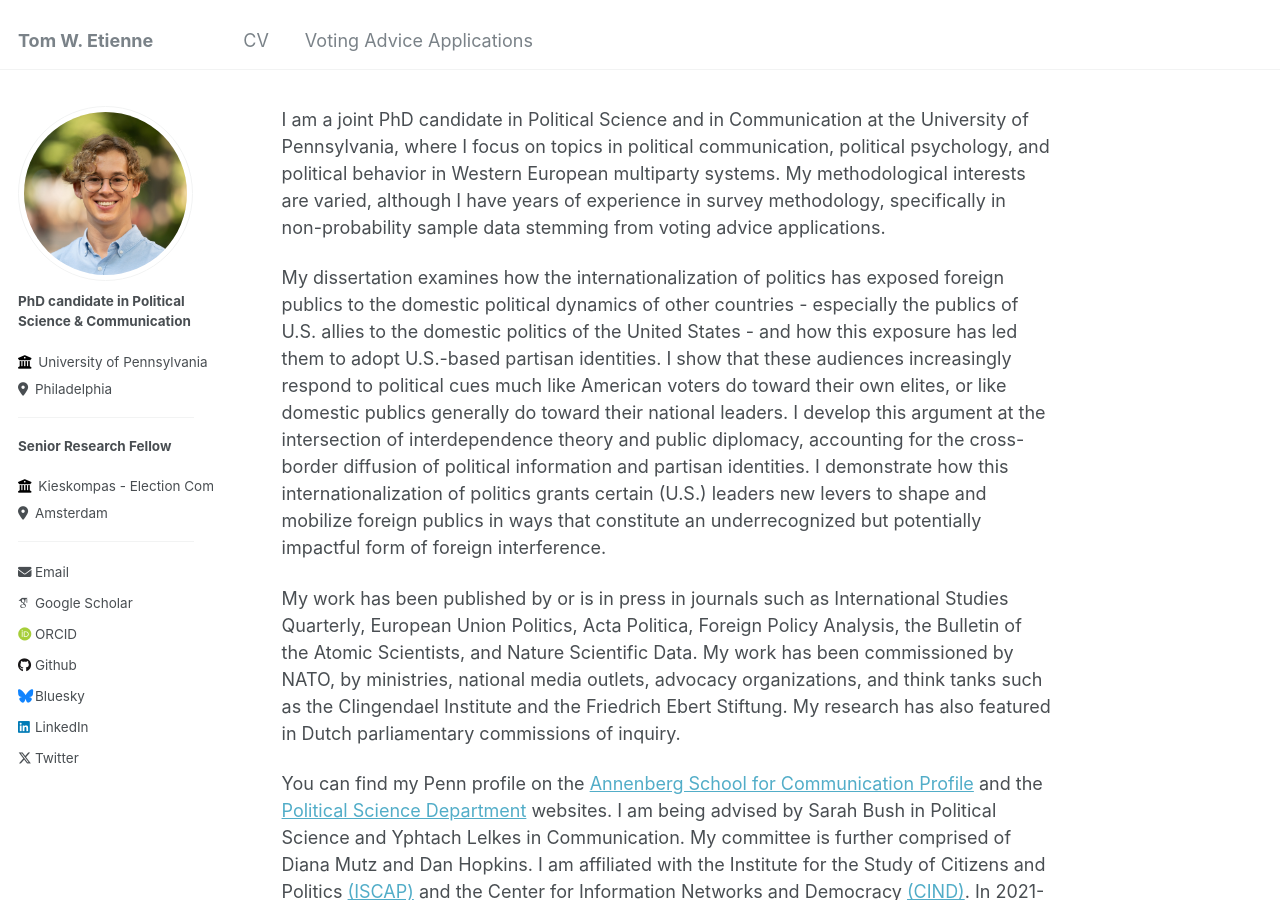
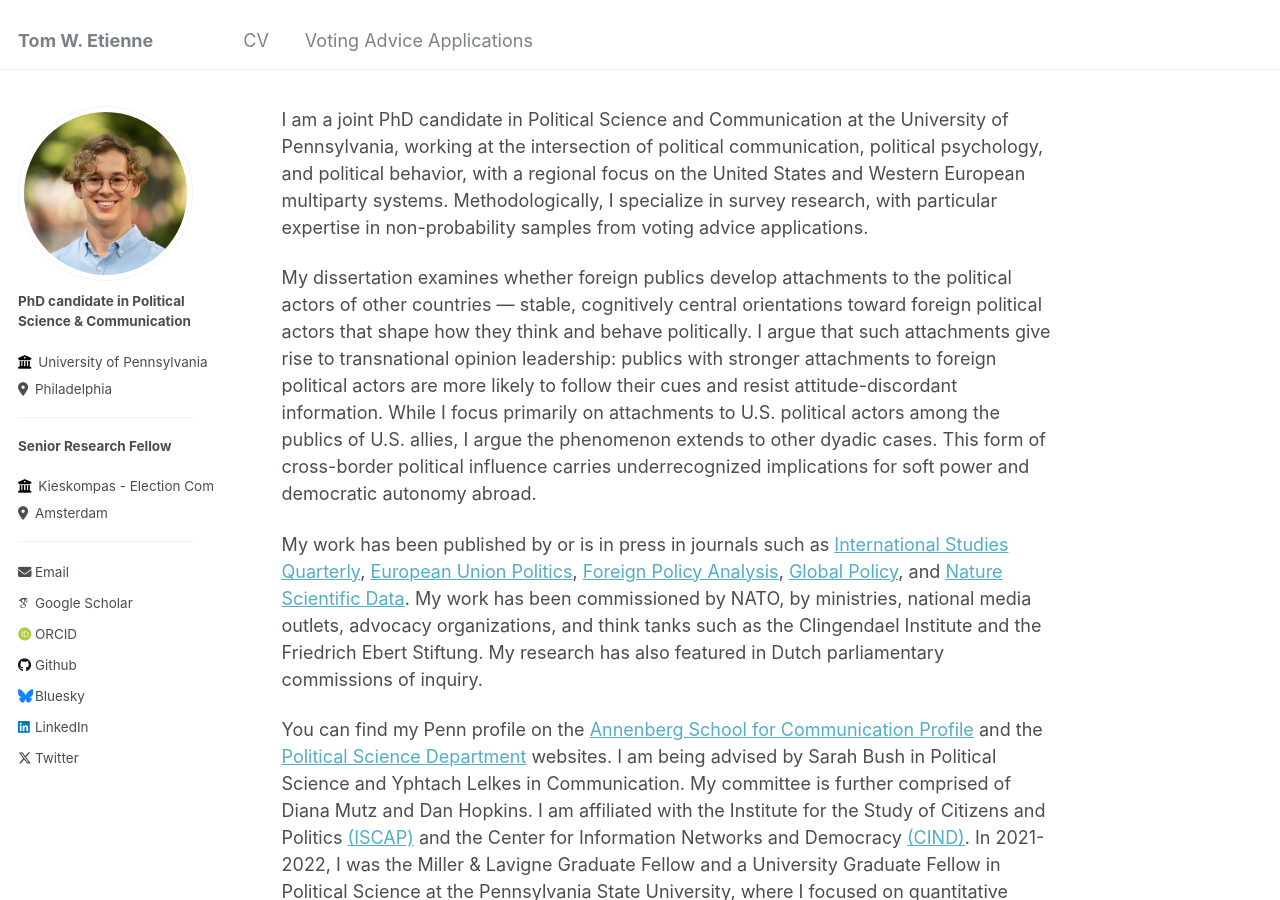
Before and after one commit to tomwetienne/tomwetienne.github.io, a Jekyll site: the page built from _pages/about.md, in a window 1280 px wide and 900 px high. Built offline with Jekyll 4.4.1, drawn with Linux system fonts in a browser that asks for light colours; some web fonts are replaced.

Commit message:
Revise biography in about.md for clarity and updates
Updated the biography to reflect current research focus and publications.

```diff
--- a/_pages/about.md
+++ b/_pages/about.md
@@ -7,11 +7,11 @@ redirect_from:
   - /about.html
 ---
 
-I am a joint PhD candidate in Political Science and in Communication at the University of Pennsylvania, where I focus on topics in political communication, political psychology, and political behavior in Western European multiparty systems. My methodological interests are varied, although I have years of experience in survey methodology, specifically in non-probability sample data stemming from voting advice applications.
+I am a joint PhD candidate in Political Science and Communication at the University of Pennsylvania, working at the intersection of political communication, political psychology, and political behavior, with a regional focus on the United States and Western European multiparty systems. Methodologically, I specialize in survey research, with particular expertise in non-probability samples from voting advice applications.
 
-My dissertation examines how the internationalization of politics has exposed foreign publics to the domestic political dynamics of other countries - especially the publics of U.S. allies to the domestic politics of the United States - and how this exposure has led them to adopt U.S.-based partisan identities. I show that these audiences increasingly respond to political cues much like American voters do toward their own elites, or like domestic publics generally do toward their national leaders. I develop this argument at the intersection of interdependence theory and public diplomacy, accounting for the cross-border diffusion of political information and partisan identities. I demonstrate how this internationalization of politics grants certain (U.S.) leaders new levers to shape and mobilize foreign publics in ways that constitute an underrecognized but potentially impactful form of foreign interference.
+My dissertation examines whether foreign publics develop attachments to the political actors of other countries — stable, cognitively central orientations toward foreign political actors that shape how they think and behave politically. I argue that such attachments give rise to transnational opinion leadership: publics with stronger attachments to foreign political actors are more likely to follow their cues and resist attitude-discordant information. While I focus primarily on attachments to U.S. political actors among the publics of U.S. allies, I argue the phenomenon extends to other dyadic cases. This form of cross-border political influence carries underrecognized implications for soft power and democratic autonomy abroad.
 
-My work has been published by or is in press in journals such as International Studies Quarterly, European Union Politics, Acta Politica, Foreign Policy Analysis, the Bulletin of the Atomic Scientists, and Nature Scientific Data. My work has been commissioned by NATO, by ministries, national media outlets, advocacy organizations, and think tanks such as the Clingendael Institute and the Friedrich Ebert Stiftung. My research has also featured in Dutch parliamentary commissions of inquiry.
+My work has been published by or is in press in journals such as [International Studies Quarterly](https://academic.oup.com/isq/article/70/1/sqaf093/8466088), [European Union Politics](https://journals.sagepub.com/doi/pdf/10.1177/14651165231157612), [Foreign Policy Analysis](https://academic.oup.com/fpa/article/18/4/orac022/6761200), [Global Policy](https://onlinelibrary.wiley.com/doi/pdf/10.1111/1758-5899.13179), and [Nature Scientific Data](https://www.nature.com/articles/s41597-025-06333-6). My work has been commissioned by NATO, by ministries, national media outlets, advocacy organizations, and think tanks such as the Clingendael Institute and the Friedrich Ebert Stiftung. My research has also featured in Dutch parliamentary commissions of inquiry.
 
 You can find my Penn profile on the [Annenberg School for Communication Profile](https://www.asc.upenn.edu/people/graduate-student/tom-w-etienne) and the [Political Science Department](https://live-sas-www-polisci.pantheon.sas.upenn.edu/people/tom-etienne) websites. I am being advised by Sarah Bush in Political Science and Yphtach Lelkes in Communication. My committee is further comprised of Diana Mutz and Dan Hopkins. I am affiliated with the Institute for the Study of Citizens and Politics [(ISCAP)](https://www.asc.upenn.edu/research/centers/institute-for-the-study-of-citizens-and-politics) and the Center for Information Networks and Democracy [(CIND)](https://www.asc.upenn.edu/research/centers/center-for-information-networks-and-democracy). In 2021-2022, I was the Miller & Lavigne Graduate Fellow and a University Graduate Fellow in Political Science at the Pennsylvania State University, where I focused on quantitative methods in political science research.
 
```
